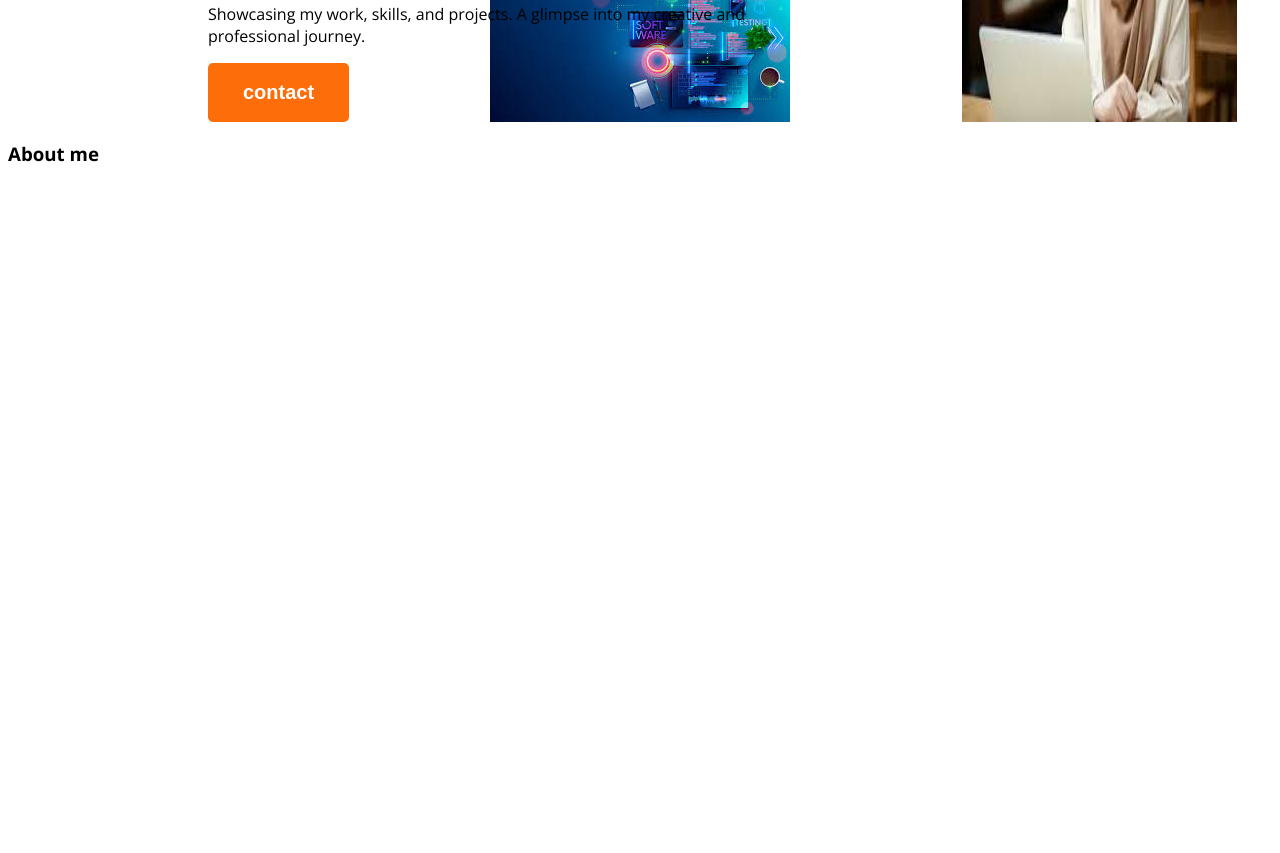
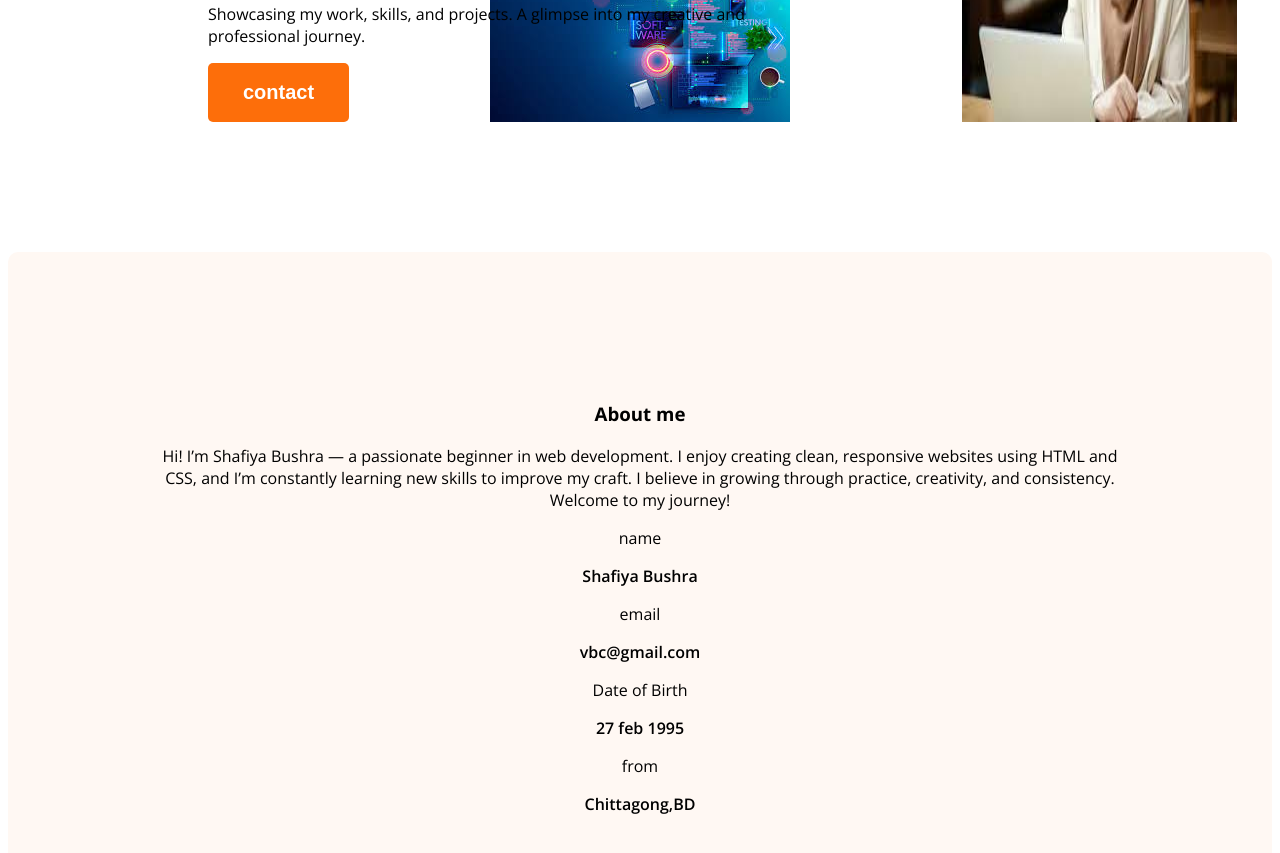
Before and after one commit to bushrawd/My-First-Assignment, a plain HTML site: page index.html in a window 1280 px wide. Shown: the part 341-1194 px from the top of the page. Before the commit the page ends 800 px from the top, so only its background shows below. Drawn offline with nearby package versions, Linux system fonts and the light colour scheme.

Commit message:
added about me

```diff
--- a/index.html
+++ b/index.html
@@ -35,8 +35,29 @@
 
     </header>
     <main>
-        <section class="about">
+        <section class="about secondary-bg">
             <h3 class="section title">About me</h3>
+            <p class="section-description">
+                Hi! I’m Shafiya Bushra — a passionate beginner in web development. I enjoy creating clean, responsive websites using HTML and CSS, and I’m constantly learning new skills to improve my craft. I believe in growing through practice, creativity, and consistency. Welcome to my journey!
+            </p>
+            <div class="about-items">
+                <div class="about-items">
+                    <p class="item-title">name</p>
+                    <p class="item-description">Shafiya Bushra</p>
+                </div>
+                <div class="about-items">
+                    <p class="item-title">email</p>
+                    <p class="item-description">vbc@gmail.com</p>
+                </div>
+                <div class="about-items">
+                    <p class="item-title">Date of Birth</p>
+                    <p class="item-description">27 feb 1995</p>
+                </div>
+                <div class="about-items">
+                    <p class="item-title">from</p>
+                    <p class="item-description">Chittagong,BD</p>
+                </div>
+            </div>
 
         </section>
 
--- a/styles/portfolio.css
+++ b/styles/portfolio.css
@@ -5,6 +5,9 @@
   font-style: normal;
   font-variation-settings:
     "wdth" 100;
+}
+.secondary-bg{
+    background-color: #fff8f3;
 }
 .text-primary{
     color: #fd6e0a;;
@@ -81,5 +84,21 @@ nav li a {
 
  .banner-profile pic{
     width: 580px;
-
  }
+ .main{
+    max-width: 1140px;
+    margin: 0 auto;
+ }
+.about{
+    border-radius: 10px;
+    padding: 130px 150px;
+    text-align: center;
+    margin-top: 130px;
+}
+.about items{
+    display: flex;
+    justify-content: space-around;
+}
+.item-description{
+    font-weight: 600;
+}
```
